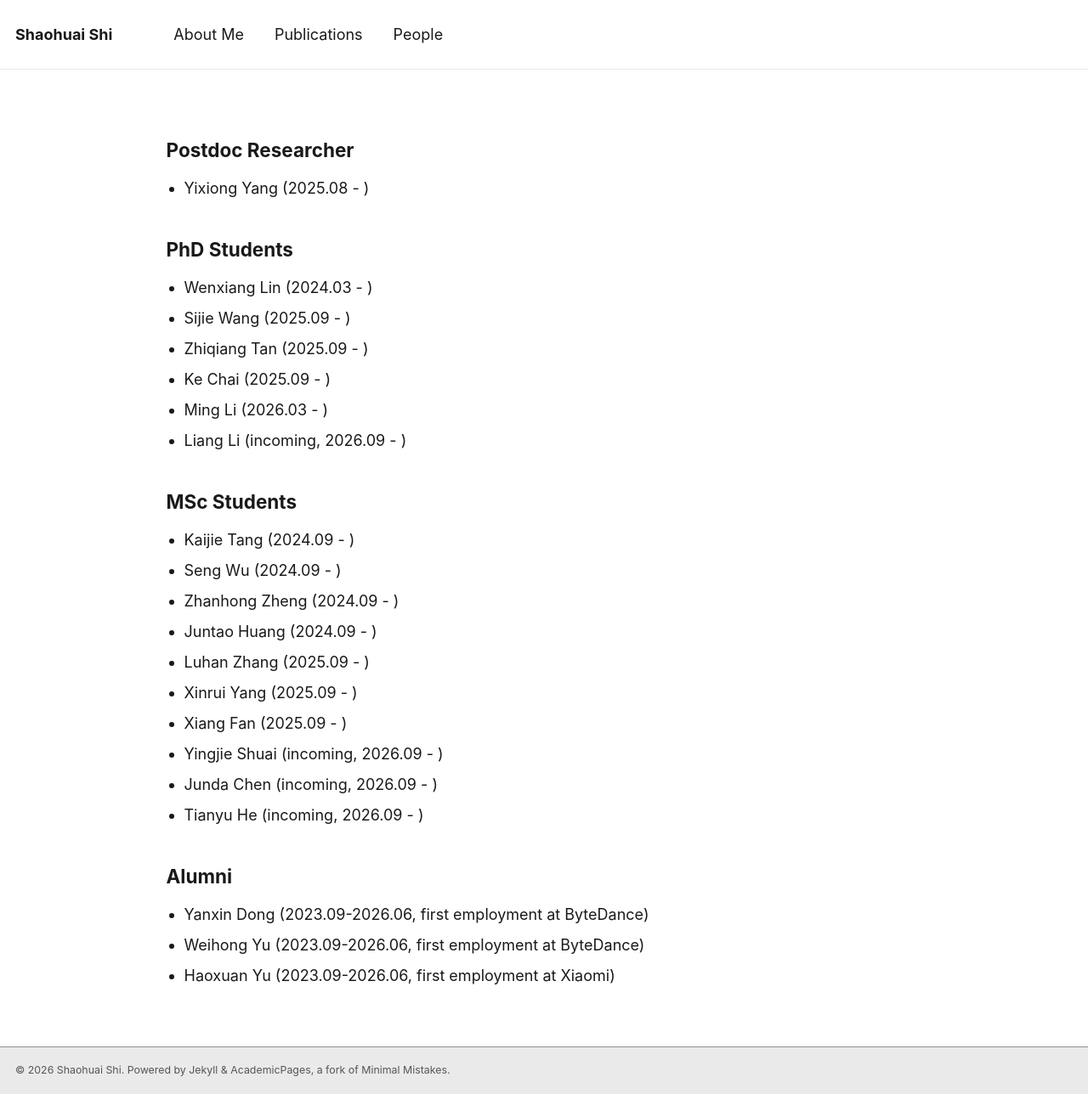
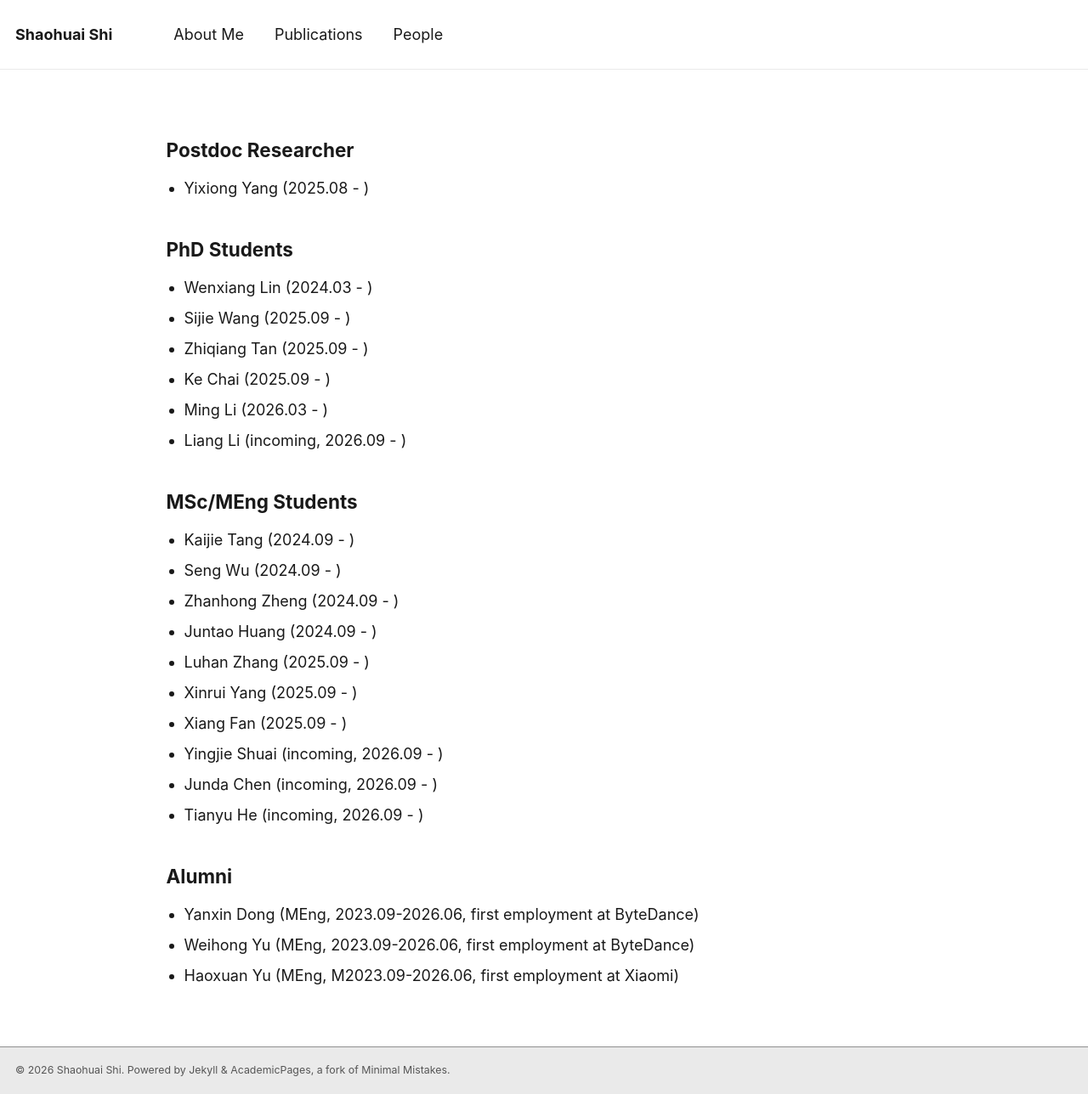
Before and after one commit to shaohuais/shaohuais.github.io, a Jekyll site: the page built from _pages/people.md, in a window 1280 px wide. Shown: the whole page at 85% size. Built offline with Jekyll 4.4.1, drawn with Linux system fonts in a browser that asks for light colours.

Commit message:
update people

```diff
--- a/_pages/people.md
+++ b/_pages/people.md
@@ -18,7 +18,7 @@ author_profile: false
 - Ming Li (2026.03 - )
 - Liang Li (incoming, 2026.09 - )
 
-## MSc Students
+## MSc/MEng Students
 - Kaijie Tang (2024.09 - )
 - Seng Wu (2024.09 - )
 - Zhanhong Zheng (2024.09 - )
@@ -31,6 +31,6 @@ author_profile: false
 - Tianyu He (incoming, 2026.09 - )
 
 ## Alumni
-- Yanxin Dong (2023.09-2026.06, first employment at ByteDance)
-- Weihong Yu (2023.09-2026.06, first employment at ByteDance)
-- Haoxuan Yu (2023.09-2026.06, first employment at Xiaomi)
+- Yanxin Dong (MEng, 2023.09-2026.06, first employment at ByteDance)
+- Weihong Yu (MEng, 2023.09-2026.06, first employment at ByteDance)
+- Haoxuan Yu (MEng, M2023.09-2026.06, first employment at Xiaomi)
```
